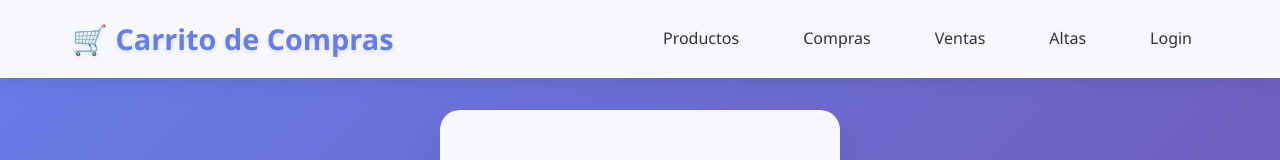
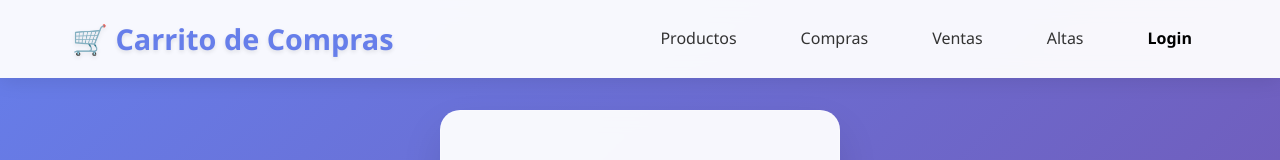
Before and after one commit to coresmaapp/carrito-compras, an Angular app: page /login in a window 1280 px wide. Shown: the top 160 px of the page. Built offline with nearby package versions, Linux system fonts and the light colour scheme.

Commit message:
se actualiza los datos complementarios

```diff
--- a/src/app/modules/login/login.ts
+++ b/src/app/modules/login/login.ts
@@ -1,5 +1,6 @@
 import { Component } from '@angular/core';
 import { CommonModule } from '@angular/common';
+import { Router } from '@angular/router';
 
 import { ReactiveFormsModule, FormBuilder, FormGroup, Validators } from '@angular/forms';
 
@@ -19,7 +20,9 @@ export class Login {
 
   constructor(
     private fb: FormBuilder,
-    private auth: Auth) {
+    private auth: Auth,
+    private router: Router
+  ) {
 
     this.userForm = this.fb.group({
       username: ['', [Validators.required, Validators.minLength(3), Validators.maxLength(10)]],
@@ -48,7 +51,7 @@ export class Login {
     this.auth.login(username, password).subscribe({
       next: (response) => {
         console.log(response);
-        // Aquí iría la lógica de éxito, como navegar al dashboard.
+        this.router.navigate(['/alta']);
       },
       error: (error) => {
         // Cuando el servicio devuelve un error, mostramos el mensaje.
--- a/src/app/shared/heaer/heaer.css
+++ b/src/app/shared/heaer/heaer.css
@@ -0,0 +1,4 @@
+.active{
+    color: #000;
+	font-weight: bold;
+}
--- a/src/app/shared/heaer/heaer.html
+++ b/src/app/shared/heaer/heaer.html
@@ -4,11 +4,11 @@
             <h1>🛒 Carrito de Compras</h1>
         </div>
         <nav class="nav-menu">
-            <a routerLink="/producto" class="nav-link">Productos</a>
-            <a routerLink="/compras" class="nav-link">Compras</a>
-            <a routerLink="/ventas" class="nav-link">Ventas</a>
-            <a routerLink="/alta" class="nav-link">Altas</a>
-            <a routerLink="/login" class="nav-link">Login</a>
+            <a routerLink="/producto" routerLinkActive="active" class="nav-link">Productos</a>
+            <a routerLink="/compras" routerLinkActive="active" class="nav-link">Compras</a>
+            <a routerLink="/ventas" routerLinkActive="active" class="nav-link">Ventas</a>
+            <a routerLink="/alta" routerLinkActive="active" class="nav-link">Altas</a>
+            <a routerLink="/login" routerLinkActive="active" class="nav-link">Login</a>
         </nav>
     </div>
 </header>
```
